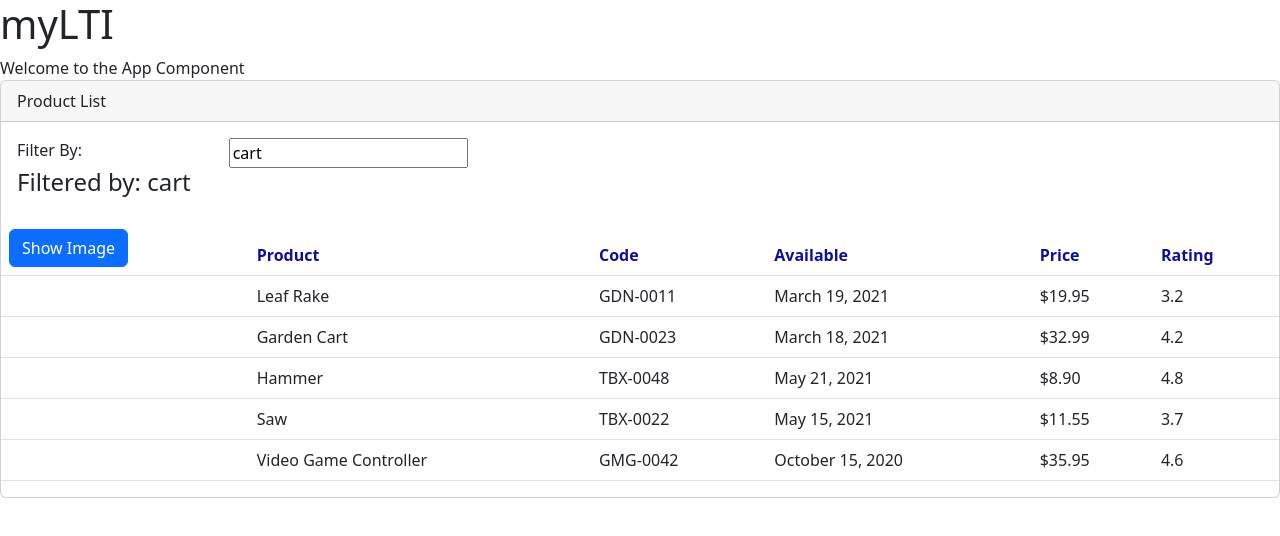
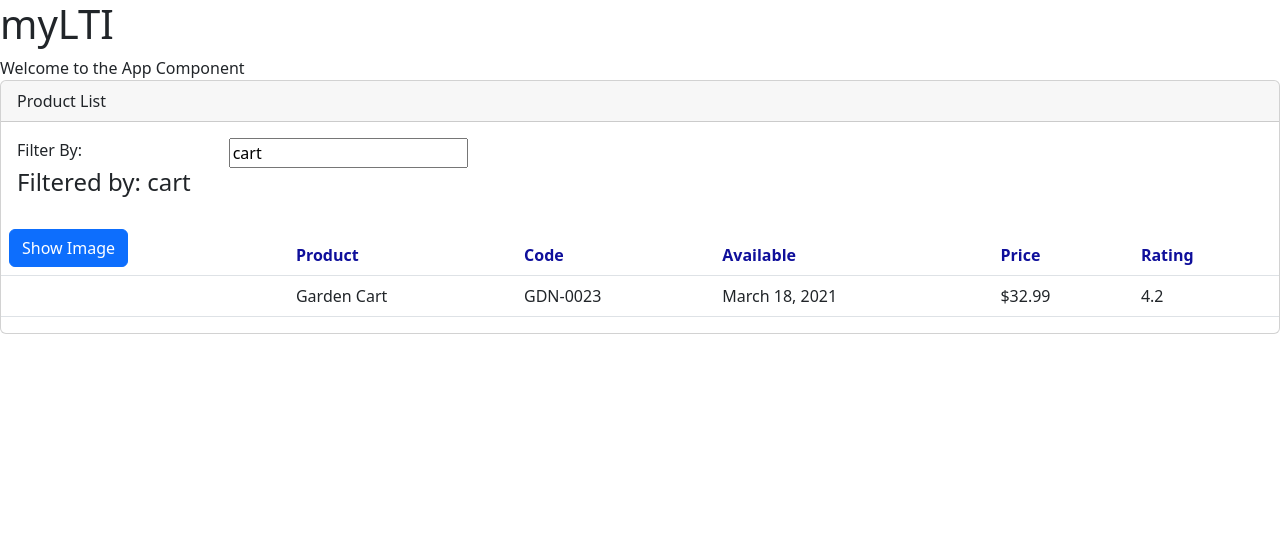
Before and after one commit to Jitin20/myLTIAngular, an Angular app: page / in a window 1280 px wide. Shown: the top 536 px of the page. Built offline with nearby package versions, Linux system fonts and the light colour scheme.

Commit message:
Implemented filter prop by using array, set and filter function

```diff
--- a/src/app/products/productlist/productlist.component.html
+++ b/src/app/products/productlist/productlist.component.html
@@ -29,7 +29,7 @@
                 </tr>
             </thead>
             <tbody>
-                <tr *ngFor="let prod of products">
+                <tr *ngFor="let prod of filteredProducts">
                     <td><img *ngIf="show" [src]="prod.imageUrl" [style.width.px]="imageWidth" [style.margin.px]="imageMargin"></td>
                     <td>{{prod.productName}}</td>
                     <td>{{prod.productCode}}</td>
--- a/src/app/products/productlist/productlist.component.ts
+++ b/src/app/products/productlist/productlist.component.ts
@@ -18,11 +18,18 @@
  set listFilter(value:string){
   this._listFilter = value;
   console.log('In Setter:', value);
+  this.filteredProducts = this.performFilter(value)
  }
   show:boolean = false
   toggleshow():void{
     this.show = !this.show
   }
+  performFilter(filterBy:string):Iproduct[]{
+    filterBy = filterBy.toLocaleLowerCase();
+    return this.products.filter((product: Iproduct)=>
+    product.productName.toLocaleLowerCase().includes(filterBy));
+  }
+  filteredProducts:Iproduct[]=[];
   products:Iproduct[] = [
     {
       "productId": 1,
```
